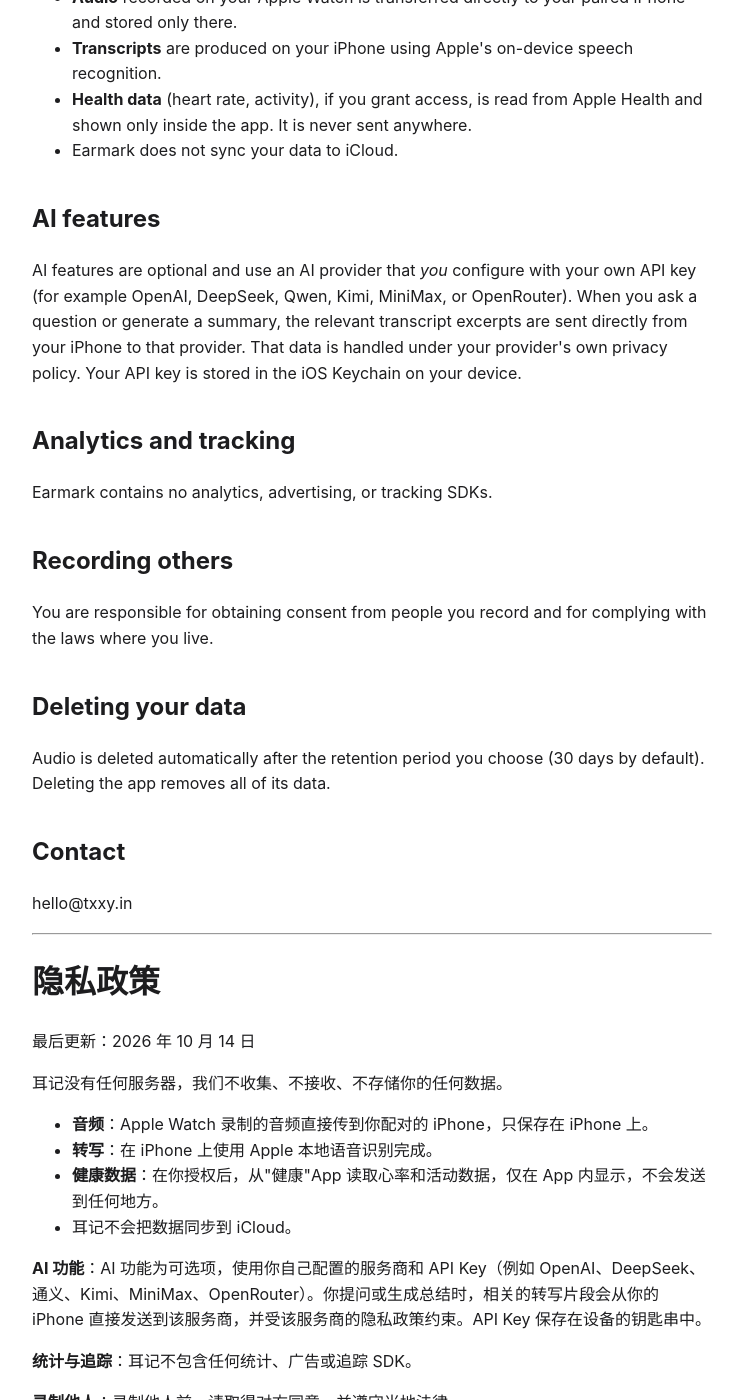
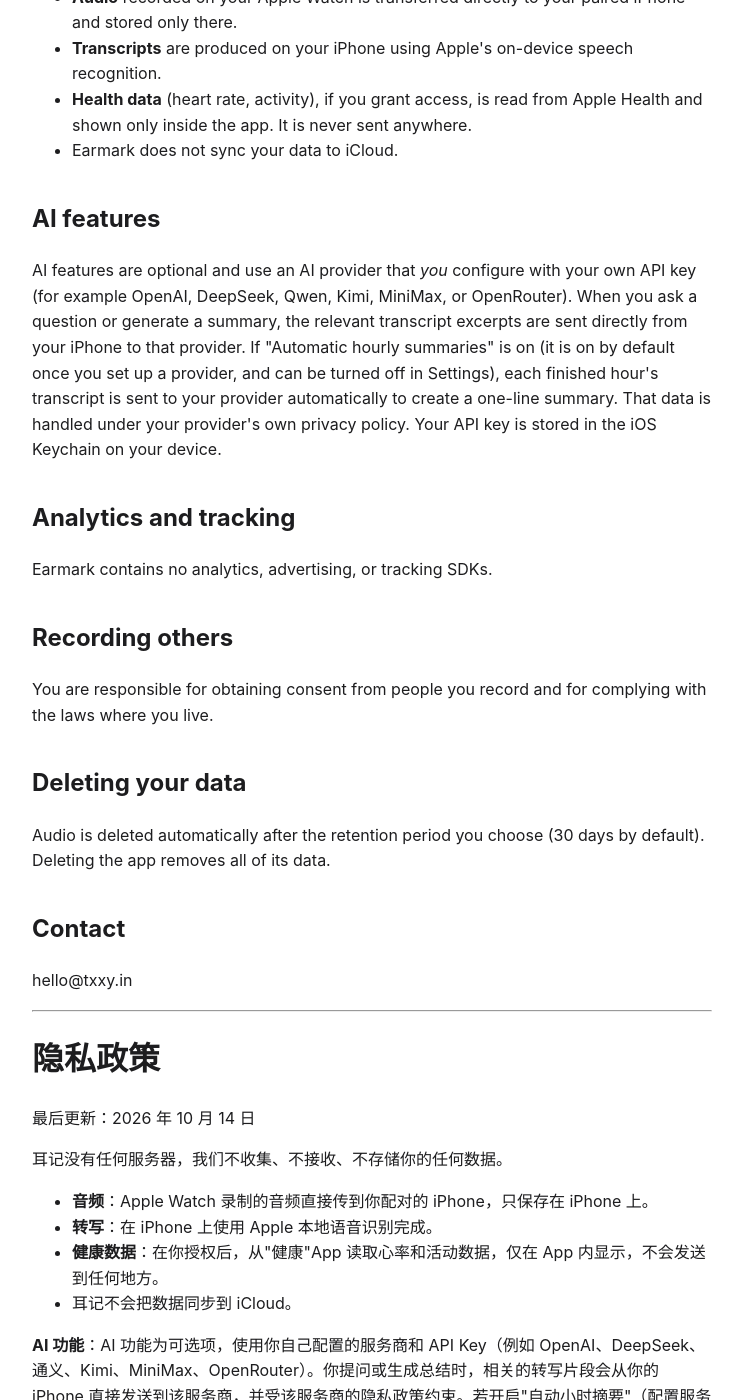
Before and after one commit to imocat/imocat.github.io, a Jekyll site: the page earmark/privacy.html, which Jekyll copies as it is, in a window 1280 px wide and 1400 px high, scrolled down 323 px. Shown: the whole window, without its empty margins (268-1011 px from the left). Built offline with Jekyll 4.4.1, drawn with Linux system fonts in a browser that asks for light colours; some of the changed text lies outside the part shown.

Commit message:
Update Earmark pages from txxy-works/earmark@d7351f5

```diff
--- a/earmark/privacy.html
+++ b/earmark/privacy.html
@@ -24,7 +24,7 @@
 </ul>
 
 <h2>AI features</h2>
-<p>AI features are optional and use an AI provider that <em>you</em> configure with your own API key (for example OpenAI, DeepSeek, Qwen, Kimi, MiniMax, or OpenRouter). When you ask a question or generate a summary, the relevant transcript excerpts are sent directly from your iPhone to that provider. That data is handled under your provider's own privacy policy. Your API key is stored in the iOS Keychain on your device.</p>
+<p>AI features are optional and use an AI provider that <em>you</em> configure with your own API key (for example OpenAI, DeepSeek, Qwen, Kimi, MiniMax, or OpenRouter). When you ask a question or generate a summary, the relevant transcript excerpts are sent directly from your iPhone to that provider. If "Automatic hourly summaries" is on (it is on by default once you set up a provider, and can be turned off in Settings), each finished hour's transcript is sent to your provider automatically to create a one-line summary. That data is handled under your provider's own privacy policy. Your API key is stored in the iOS Keychain on your device.</p>
 
 <h2>Analytics and tracking</h2>
 <p>Earmark contains no analytics, advertising, or tracking SDKs.</p>
```
Also changed, not shown: other parts of earmark/privacy.html (+1 -1 lines).
